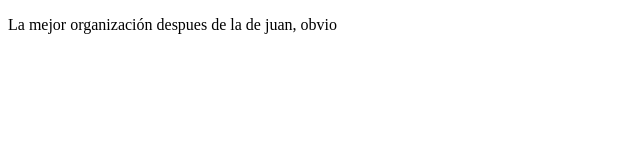
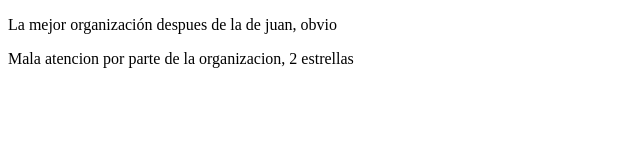
Before and after one commit to mastermeli-rodrigogluna/repo, a plain HTML site: page index.html in a window 1280 px wide. Shown: the whole page, without its empty margins (0-640 px from the left). Drawn offline with Linux system fonts and the light colour scheme.

Commit message:
agregado comentario sobre Organización

```diff
--- a/index.html
+++ b/index.html
@@ -6,5 +6,6 @@
   </head>
   <body>
     <p>La mejor organización despues de la de juan, obvio</p>
+    <p>Mala atencion por parte de la organizacion, 2 estrellas</p>
   </body>
 </html>
```
